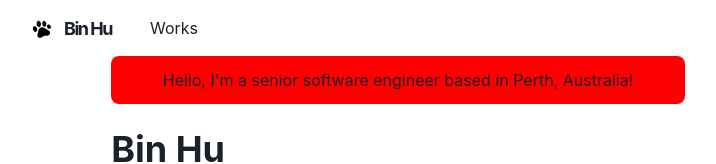
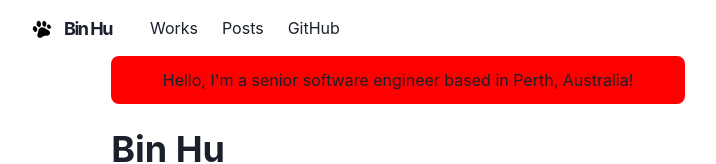
Before and after one commit to elithrade/elithrade-homepage, a Next.js app: page / in a window 1280 px wide. Shown: the top 164 px of the page, without its empty margins (242-958 px from the left). Built offline with nearby package versions, Linux system fonts and the light colour scheme.

Commit message:
feat/ add menu buttons with links

```diff
--- a/components/navbar.js
+++ b/components/navbar.js
@@ -7,14 +7,14 @@ import {
   Stack,
   Heading,
   Flex,
-  // Menu,
-  // MenuItem,
-  // MenuList,
-  // MenuButton,
-  // IconButton,
+  Menu,
+  MenuItem,
+  MenuList,
+  MenuButton,
+  IconButton,
   useColorModeValue
 } from '@chakra-ui/react'
-// import { HamburgerIcon } from '@chakra-ui/icons'
+import { HamburgerIcon } from '@chakra-ui/icons'
 
 const LinkItem = ({ href, path, children }) => {
   const active = path === href
@@ -68,7 +68,39 @@ const Navbar = props => {
           <LinkItem href="/works" path={path}>
             Works
           </LinkItem>
+          <LinkItem href="/posts" path={path}>
+            Posts
+          </LinkItem>
+          <LinkItem href="https://github.com/elithrade" path={path}>
+            GitHub
+          </LinkItem>
         </Stack>
+        <Box flex={1} align="right">
+          <Box ml={2} display={{ base: 'inline-block', md: 'none' }}>
+            <Menu>
+              <MenuButton
+                as={IconButton}
+                icon={<HamburgerIcon />}
+                variant="outline"
+                aria-label="Options"
+              />
+              <MenuList>
+                <MenuItem as={Link} href="/">
+                  About
+                </MenuItem>
+                <MenuItem as={Link} href="/works">
+                  Works
+                </MenuItem>
+                <MenuItem as={Link} href="/posts">
+                  Posts
+                </MenuItem>
+                <MenuItem as={Link} href="https://github.com/elithrade">
+                  GitHub
+                </MenuItem>
+              </MenuList>
+            </Menu>
+          </Box>
+        </Box>
       </Container>
     </Box>
   )
```
